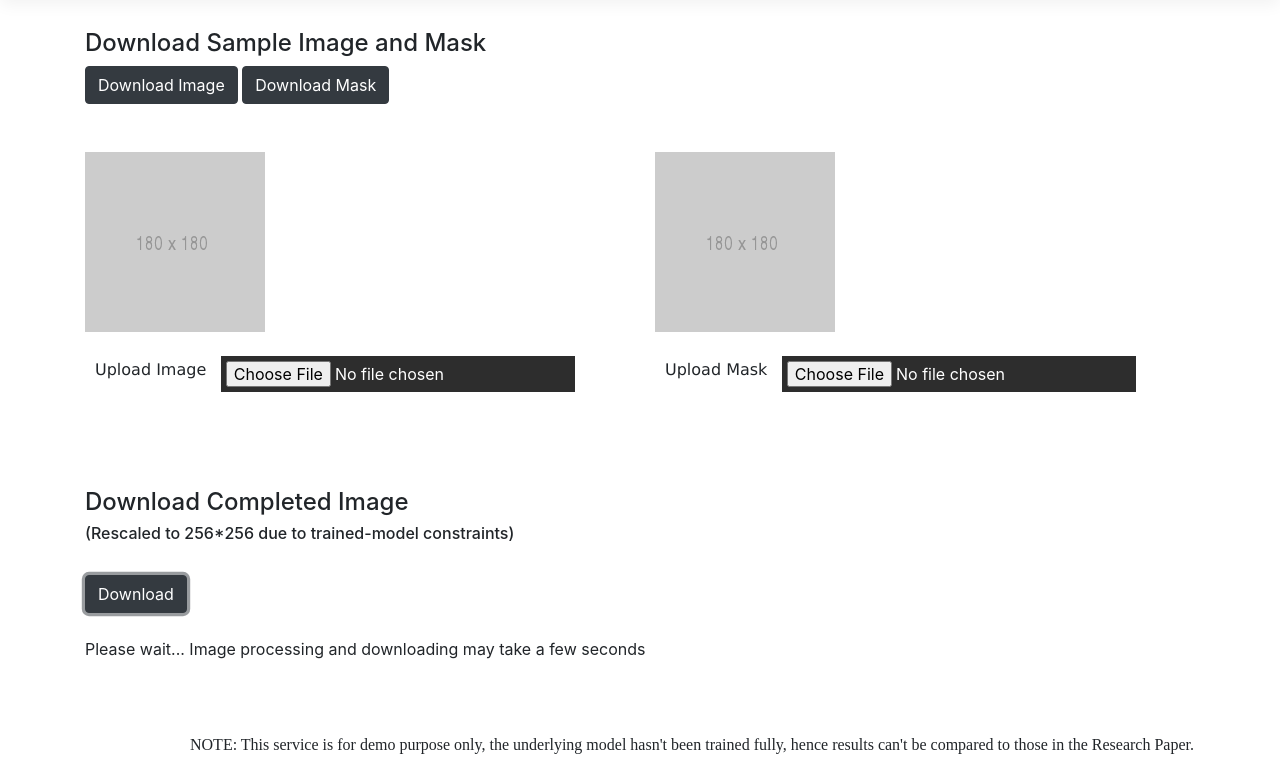
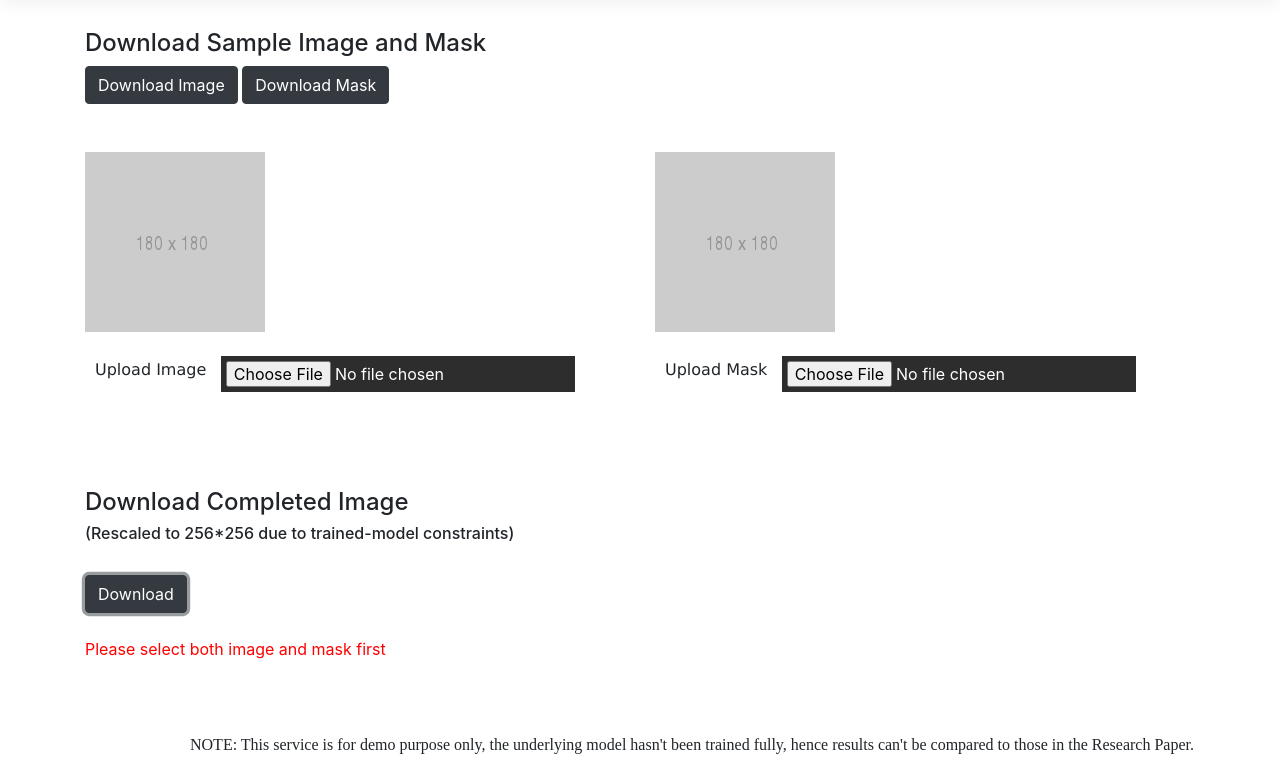
Before and after one commit to karantrehan/Image_Completion_Demo, a plain HTML site: page ui/index.html in a window 1280 px wide. Both pictures are taken after a click on the button "Download". Shown: the part 189-946 px from the top of the page. Drawn offline with nearby package versions, Linux system fonts and the light colour scheme; no server answers.

Commit message:
Modified:     style.css     master.js     docker-compose.yml

```diff
--- a/ui/css/style.css
+++ b/ui/css/style.css
@@ -87,6 +87,9 @@ input[type=file]{
 	margin-bottom: 50px;
 }
 
+#downloadText{
+}
+
 #footer{
     position: fixed;
     bottom: 30px;
--- a/ui/js/master.js
+++ b/ui/js/master.js
@@ -65,7 +65,9 @@ window.addEventListener('load', () => {
 		xhttp.setRequestHeader("Content-Type", "application/json");
 		// You should set responseType as blob for binary responses
 		xhttp.responseType = 'blob';
+		if (obj.files[0] && obj.files[1] ) {
             xhttp.send(content);
+            $("#downloadText").css('color', 'black');
             $("#downloadText").text('Please wait... Image processing and downloading may take a few seconds')
 			document.querySelector('#imageContainer1').setAttribute('src', "images/180.png");
 			document.querySelector('#imageContainer2').setAttribute('src', "images/180.png");
@@ -75,6 +77,13 @@ window.addEventListener('load', () => {
 			delete(content)
 			obj.files = []
         }
+        else {
+        	$("#downloadText").css('color', 'red');
+        	$("#downloadText").text('Please select both image and mask first')
+        	// $("#downloadText").fontcolor('#fff')
+		}
+
+		}
 );
 
 })
```
Also changed, not shown: 1 other file. Lines whose indentation alone changed are shown as unchanged.
